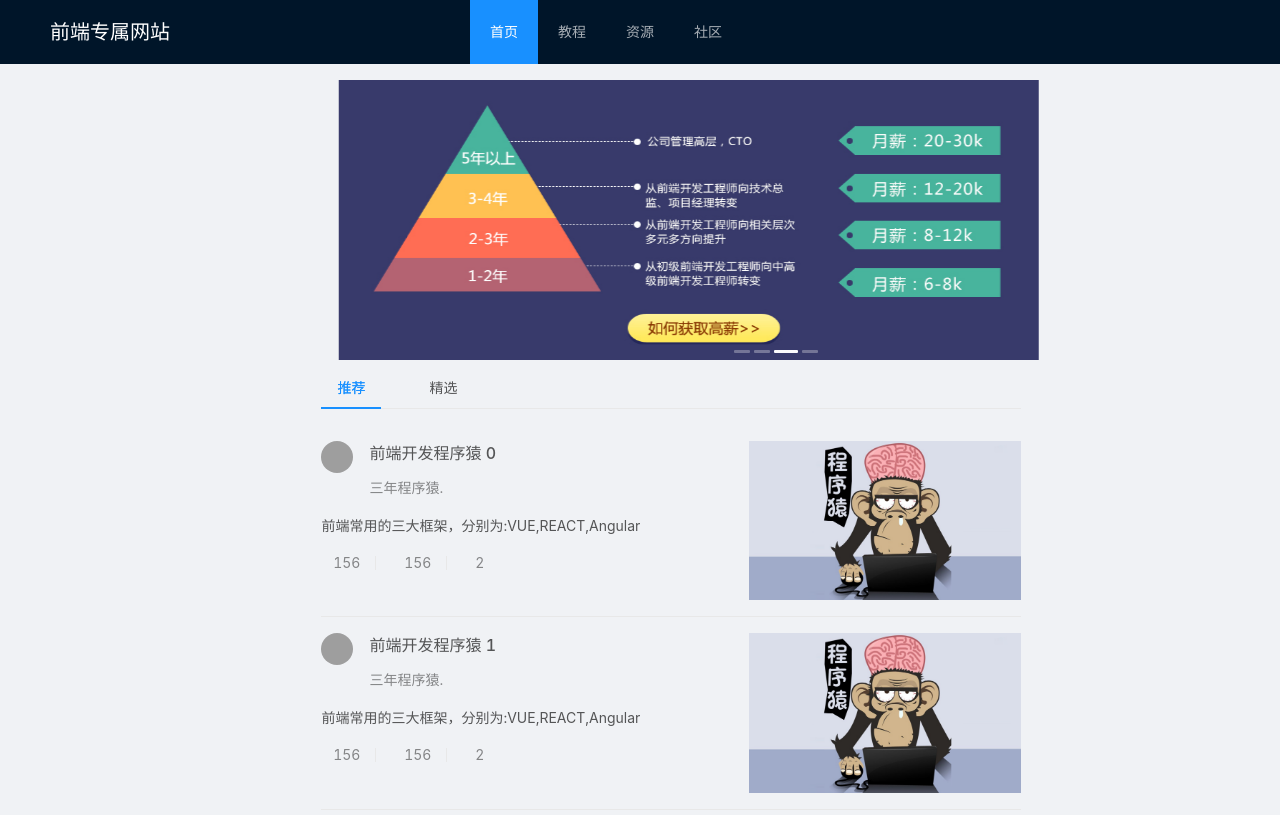
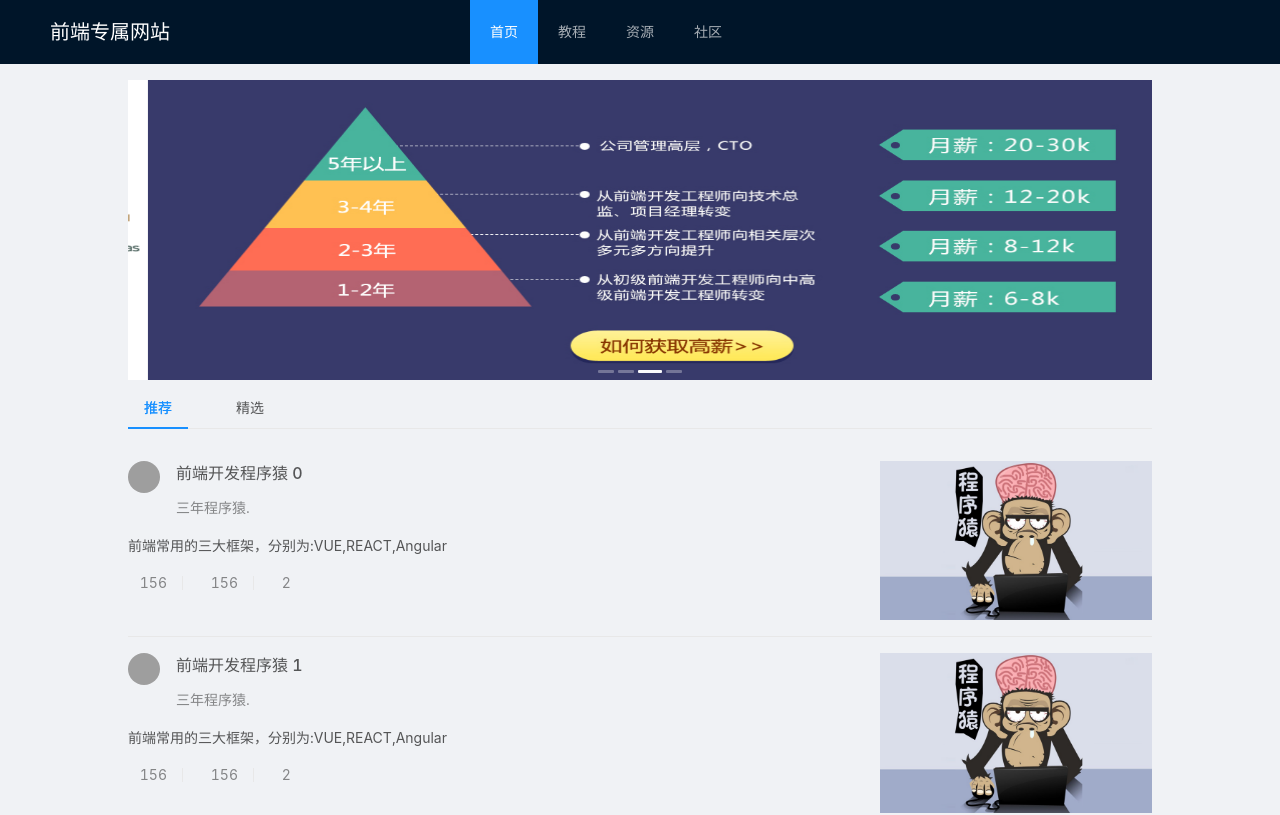
Before and after one commit to luxinjuan/vue-FEDQandA, a Vue app: page /home#/home in a window 1280 px wide. Shown: the top 815 px of the page. Built offline with nearby package versions, Linux system fonts and the light colour scheme; grey boxes are pictures that could not be loaded.

Commit message:
调整样式

```diff
--- a/src/components/common/Structure.vue
+++ b/src/components/common/Structure.vue
@@ -1,7 +1,7 @@
 <template>
   <div id="structure">
     <a-layout id="components-layout-demo-top" class="layout">
-      <a-layout-header class='hearder'>
+      <a-layout-header class="hearder">
         <div class="logo">前端专属网站</div>
         <a-menu
           theme="dark"
@@ -16,60 +16,57 @@
           <a-menu-item key="4" @click="itemClick4">社区</a-menu-item>
         </a-menu>
       </a-layout-header>
-      <a-layout-content style="padding: 0 50px">
-        <a-breadcrumb style="margin: 16px 0">
-        </a-breadcrumb>
+      <a-layout-content class="conentfather">
+        <!-- <a-breadcrumb style="margin: 16px 0"></a-breadcrumb> -->
         <div class="content">
           <router-view></router-view>
         </div>
       </a-layout-content>
       <a-layout-footer class="bot">
         <pre>网站首页  关于我们  联系我们 友情链接</pre>
-        <pre>网站所有权归我所属</pre></a-layout-footer>
+        <pre>网站所有权归我所属</pre>
+      </a-layout-footer>
     </a-layout>
   </div>
 </template>
 
 <script>
-
 export default {
   name: "Structure",
 
-  data(){
-    return{
+  data() {
+    return {
       //  arr:[
       //    {title:"首页"},
       //    {title:"教程"},
       //    {title:"资源"},
       //    {title:"社区"},
       //    ]
-    }
+    };
   },
-  methods:{
+  methods: {
     itemClick1() {
-       console.log(this.key)
-       this.$router.push('/home')
+      console.log(this.key);
+      this.$router.push("/home");
     },
     itemClick2() {
-       this.$router.push('/course')
+      this.$router.push("/course");
     },
     itemClick3() {
-       this.$router.push('/source')
+      this.$router.push("/source");
     },
     itemClick4() {
-       this.$router.push('/community')
-     },
-
-
+      this.$router.push("/community");
+    }
   }
 };
 </script>
 
 <style>
-#components-layout-demo-top .hearder{
-  position:fixed;
-  width:100%;
-  z-index:2002;
+#components-layout-demo-top .hearder {
+  position: fixed;
+  width: 100%;
+  z-index: 2;
 }
 #components-layout-demo-top .logo {
   width: 120px;
@@ -80,16 +77,15 @@ export default {
   font-size: 20px;
 }
 #components-layout-demo-top .content {
-     background: '#fff';
-     padding: '24px';
+  background: "#fff";
+  padding: "24px";
   margin-top: 80px;
-     margin-left:23%;
-     minHeight: '280px';
-     maxWidth:'800px'
+  width:80%;
+  transform: translate(12.5%);
 }
-.bot{
+.bot {
   text-align: center;
- background-color:#001529;
- color:white;
+  background-color: #001529;
+  color: white;
 }
 </style>
--- a/src/views/course/bigcourse/Bigcourse.vue
+++ b/src/views/course/bigcourse/Bigcourse.vue
@@ -25,25 +25,22 @@ export default {
 };
 </script>
 <style scoped>
-.cour {
-  width: 700px;
-}
 .courimg {
-  width: 700px;
-  height: 250px;
+  width: 100%;
+  height: 300px;
   -webkit-border-radius: 10px 10px 0px 0px;
   border-radius: 10px 10px 0px 0px;
 }
 .foot {
   height: 40px;
-  width: 700px;
+  width: 100%;
   background-color: white;
   -webkit-border-radius: 0px 0px 10px 10px;
   border-radius: 0px 0px 10px 10px;
   position: relative;
 }
 .foot :first-child {
-  width: 300px;
+  width: 30%;
   font-size: 16px;
   padding-top: 5px;
   padding-left: 10px;
@@ -54,6 +51,6 @@ export default {
   font-size: 16px;
   color: red;
   padding-top: 5px;
-  margin-left: 90%;
+  margin-left: 94%;
 }
 </style>
--- a/src/views/course/breakthrough/Breakthrough.vue
+++ b/src/views/course/breakthrough/Breakthrough.vue
@@ -12,14 +12,14 @@
           <div>￥399</div>
         </div>
       </a-col>
-      <a-col :xs="{ span: 11, offset: 1 }" :lg="{ span: 6, offset: 2 }">
+      <a-col :xs="{ span: 11, offset: 1 }" :lg="{ span: 6, offset: 3 }">
         <img src="@/assets/img/react.jpg" title="REACT框架+￥359"  alt="哇哦，网络跑路了"/>
         <div class="foot">
           <div>REACT框架</div>
           <div>￥359</div>
         </div>
       </a-col>
-      <a-col :xs="{ span: 5, offset: 1 }" :lg="{ span: 6, offset: 2 }">
+      <a-col :xs="{ span: 5, offset: 1 }" :lg="{ span: 6, offset: 3 }">
         <img src="@/assets/img/angular.jpg" title="Angular框架+￥299"  alt="哇哦，网络跑路了"/>
         <div class="foot">
           <div>Angular框架</div>
@@ -36,14 +36,14 @@
           <div>￥269</div>
         </div>
       </a-col>
-      <a-col :xs="{ span: 11, offset: 1 }" :lg="{ span: 6, offset: 2 }">
+      <a-col :xs="{ span: 11, offset: 1 }" :lg="{ span: 6, offset: 3 }">
         <img src="@/assets/img/nodejs.jpg" title="NodeJS+￥289"  alt="哇哦，网络跑路了"/>
         <div class="foot">
           <div>NodeJS</div>
           <div>￥289</div>
         </div>
       </a-col>
-      <a-col :xs="{ span: 5, offset: 1 }" :lg="{ span: 6, offset: 2 }">
+      <a-col :xs="{ span: 5, offset: 1 }" :lg="{ span: 6, offset: 3 }">
         <img src="@/assets/img/webpack.jpg" title="webpack+￥229"  alt="哇哦，网络跑路了"/>
         <div class="foot">
           <div>webpack</div>
@@ -60,18 +60,15 @@ export default {
 };
 </script>
 <style>
-.break {
-  width: 700px;
-}
 .break img {
-  width: 228px;
-  height: 180px;
+  width: 273px;
+  height: 200px;
   -webkit-border-radius: 10px 10px 0px 0px;
   border-radius: 10px 10px 0px 0px;
 }
 .foot {
   height: 40px;
-  width: 220px;
+  width: 273px;
   background-color: white;
   -webkit-border-radius: 0px 0px 10px 10px;
   border-radius: 0px 0px 10px 10px;
--- a/src/views/home/Carousel.vue
+++ b/src/views/home/Carousel.vue
@@ -53,10 +53,10 @@ export default {
 }
 
 .ant-carousel >>> .slick-slide img {
-  height: 280px;
-  width: 700px;
+  height: 300px;
+  width: 100%;
 }
 .tabs {
-  width: 700px;
+  width: 100%;
 }
 </style>
--- a/src/views/source/source.css
+++ b/src/views/source/source.css
@@ -1,6 +1,3 @@
-#jsfram {
-    width: 700px;
-  }
   .grid {
     position: relative;
     width: 33.3%;
```
Also changed, not shown: src/views/source/uiframe/Uiframe.vue (+3 -9 lines). Lines whose indentation alone changed are shown as unchanged.
